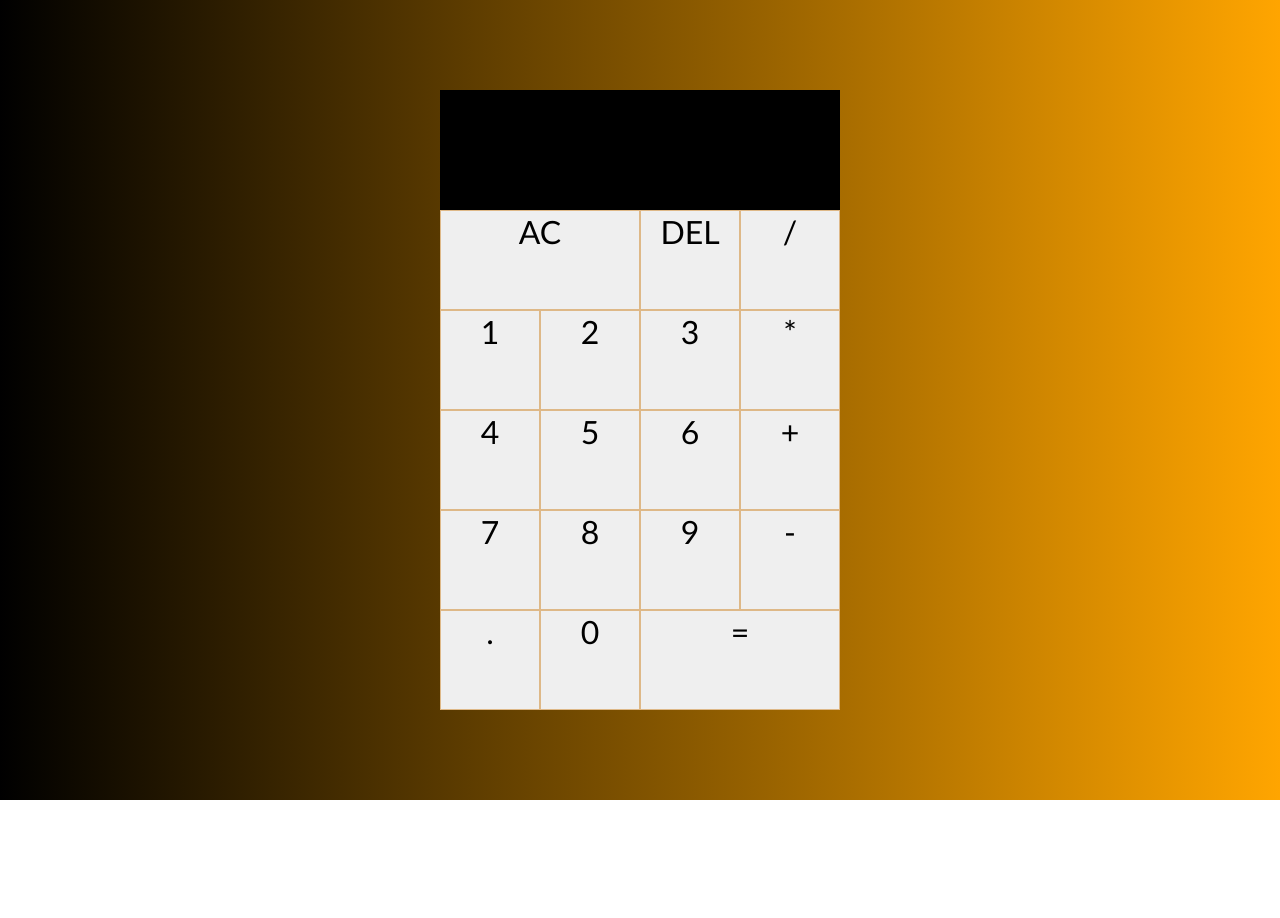
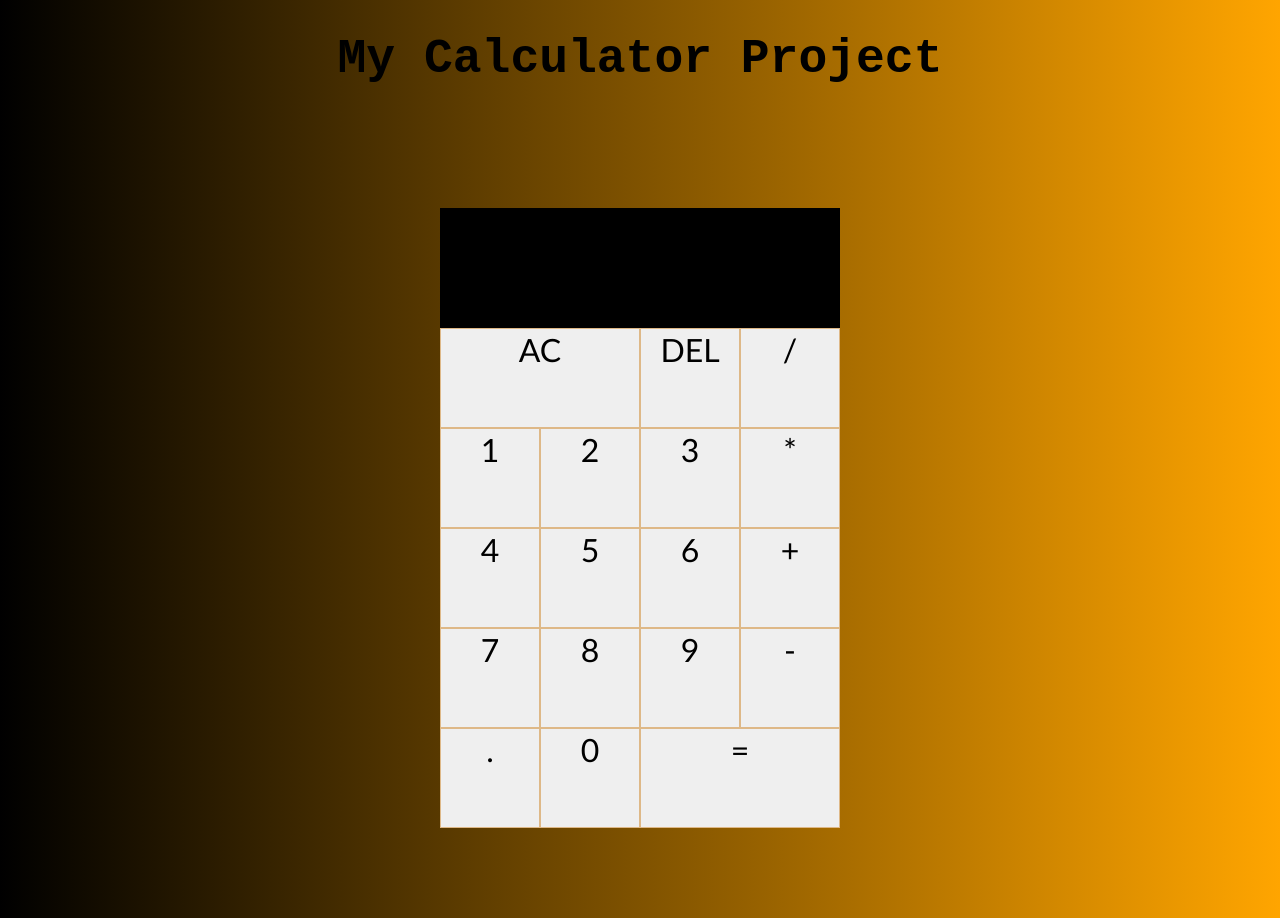
Before and after one commit to Voltivon/My-Calculator-Project, a plain HTML site: page index.html in a window 1280 px wide. Before the commit the page ends 800 px from the top, so only its background shows below. Drawn offline with Linux system fonts and the light colour scheme.

Commit message:
Added Title and fixed the Readme.md

```diff
--- a/index.html
+++ b/index.html
@@ -9,6 +9,7 @@
     <title>Calculator Project</title>
   </head>
   <body>
+    <h1>My Calculator Project</h1>
     <div class="container">
       <div class="output">
         <div data-previous-operand class="previous-operand"></div>
--- a/styles.css
+++ b/styles.css
@@ -57,3 +57,10 @@ body {
 .current-operand {
   font-size: 3rem;
 }
+
+h1 {
+  font-size: 3rem;
+  text-align: center;
+  font-family: monospace;
+  font-weight: bold;
+}
```
Also changed, not shown: 1 other file.
